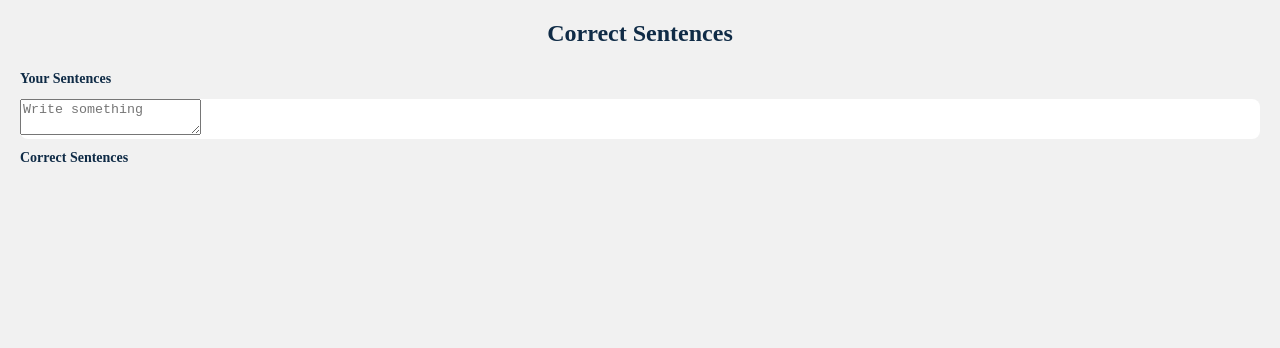
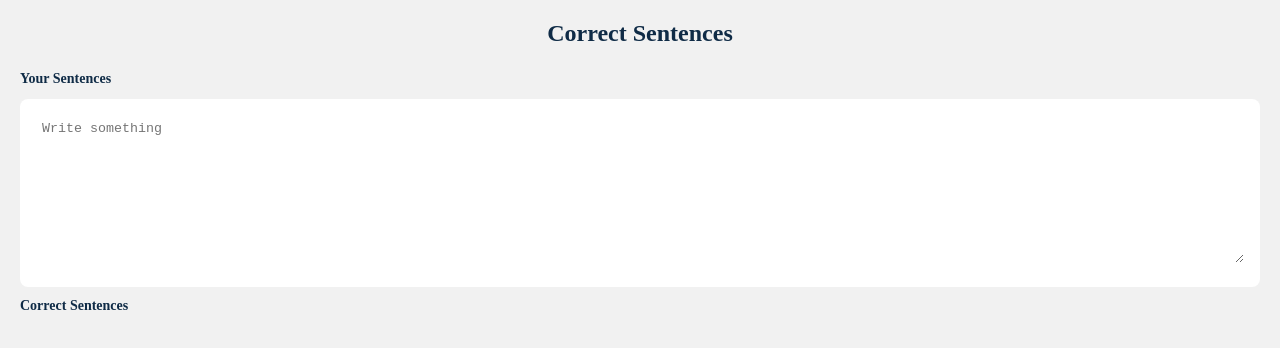
Before and after one commit to YeonsuBaek/learning-english, a Next.js app in the folder application/: page / in a window 1280 px wide. Shown: the top 348 px of the page. Built offline with nearby package versions, Linux system fonts and the light colour scheme.

Commit message:
style: textarea 스타일 지정

```diff
--- a/application/components/layouts/Form.js
+++ b/application/components/layouts/Form.js
@@ -1,14 +1,18 @@
 import React from 'react';
+import styles from '../../styles/form.module.css';
+import TextareaAutosize from 'react-textarea-autosize';
 
 const Form = ({ onSubmit, value, onChange, onKeyDown }) => {
   return (
     <form onSubmit={onSubmit}>
-      <textarea
+      <TextareaAutosize
+        cacheMeasurements
+        value={value}
+        className={styles.textarea}
         placeholder='Write something'
-        value={value}
         onChange={onChange}
         onKeyDown={onKeyDown}
-      ></textarea>
+      />
     </form>
   );
 };
--- /dev/null
+++ b/application/styles/form.module.css
@@ -0,0 +1,6 @@
+.textarea {
+  width: 100%;
+  min-height: 140px;
+  border: 0;
+  outline: 0;
+}
--- a/application/styles/textbox.module.css
+++ b/application/styles/textbox.module.css
@@ -1,4 +1,7 @@
 .textbox {
+  padding: 20px;
+  min-height: 120px;
+  height: 100%;
   background-color: #fff;
   border-radius: 8px;
 }
```
